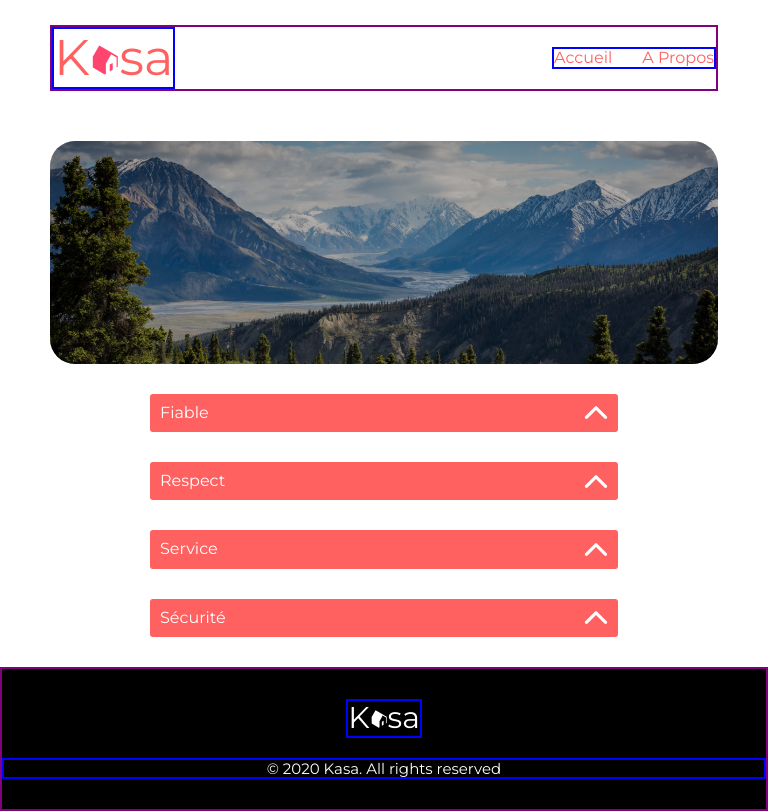
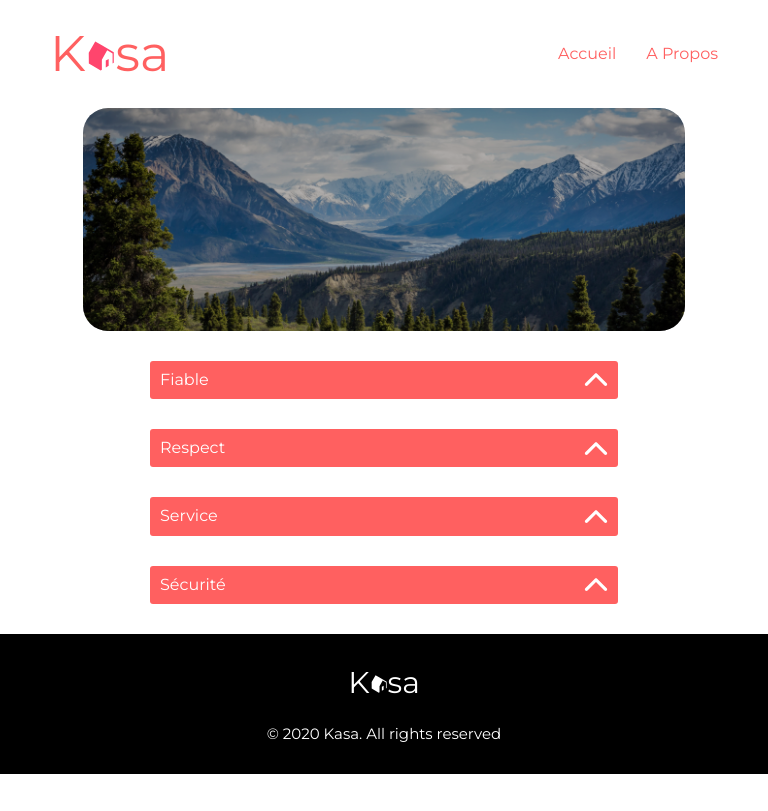
Before and after one commit to matthieuClio/Kasa, a React (Vite) app: page /a-propos in a window 768 px wide. Built offline with nearby package versions, Linux system fonts and the light colour scheme.

Commit message:
Fix (home) : issue with responsive design mobile tablet.

```diff
--- a/src/assets/sass/base/base.scss
+++ b/src/assets/sass/base/base.scss
@@ -23,6 +23,8 @@
 
 body {
     font-family: "Montserrat", "DM Sans", "sans-serif";
+    max-width: 1400px;
+    margin: auto;
 }
 
 ul {
--- a/src/assets/sass/component/component.scss
+++ b/src/assets/sass/component/component.scss
@@ -61,7 +61,6 @@
 .gallery {
     display: flex;
     position: relative;
-    border: 2px solid purple;
     height: 415px;
     overflow: hidden;
     border-radius: 25px;
@@ -168,7 +167,6 @@
 
 // Details : animation
 .details-information-animation-height-min {
-    height: auto;
     min-height: 150px;
     padding: 20px 10px 20px 10px;
 }
@@ -189,10 +187,15 @@
 // Tablet version
 @media screen and (min-width: 768px) and (max-width: 901px) {
 
+    // Background component
+    .image-container {
+        width: 90%;
+        margin: auto;
+    }
+
     // Thumbnail component
     .thumbnail {
-        margin-top: 0;
-        margin-bottom: 25px;
+        margin: 0 5px 25px 5px;
         width: 300px;
         height: 250px;
 
@@ -208,7 +211,6 @@
     // Background component
     .image-container {
         height: 150px;
-        border: 2px solid purple;
         width: 90%;
         margin: auto;
         margin-top: 25px;
@@ -222,7 +224,6 @@
 
     // Thumbnail component
     .thumbnail {
-        border: 2px solid red;
         margin-top: 0;
         margin-bottom: 25px;
         width: 300px;
--- a/src/assets/sass/layout/layout.scss
+++ b/src/assets/sass/layout/layout.scss
@@ -1,6 +1,5 @@
 // Header component
 .navigation {
-    border: 2px solid purple;
     display: flex;
     justify-content: space-between;
     align-items: center;
@@ -8,7 +7,6 @@
     margin: 25px 50px 25px 50px;
 
     &__logo {
-        border: 2px solid blue;
         font-size: 50px;
 
         &__house {
@@ -19,7 +17,6 @@
     }
 
     &__link {
-        border: 2px solid blue;
         display: flex;
         color: $navigation-primary;
 
@@ -41,7 +38,6 @@
 
 // Footer component
 .footer {
-    border: 2px solid purple;
     display: flex;
     flex-wrap: wrap;
     justify-content: center;
@@ -52,7 +48,6 @@
     color: $footer-secondary;
 
     &__logo {
-        border: 2px solid blue;
         font-size: 30px;
         font-weight: normal;
 
@@ -63,7 +58,6 @@
     }
 
     &__copyright {
-        border: 2px solid blue;
         width: 100%;
         font-size: 15px;
         text-align: center;
--- a/src/assets/sass/pages/page.scss
+++ b/src/assets/sass/pages/page.scss
@@ -5,10 +5,19 @@
     &__container {
         display: flex;
         flex-wrap: wrap;
+        justify-content: center;
         margin: 50px 0 50px 0;
-        padding: 35px 50px 50px 50px;
+        padding: 35px 25px 50px 25px;
         border-radius: 25px;
         background-color: $home-page-container;
+        border: 2px solid green;
+
+        &__accomodations {
+            display: flex;
+            flex-wrap: wrap;
+            border: 2px solid purple;
+            width: 1062px;
+        }
     }
 }
 
@@ -17,7 +26,6 @@
     margin: 0 50px 0 50px;
 
     &__informations {
-        border: 2px solid purple;
         display: flex;
         flex-wrap: wrap;
         justify-content: space-between;
@@ -39,7 +47,6 @@
                 display: flex;
                 flex-wrap: wrap;
                 align-items: center;
-                border: 2px solid green;
 
                 &__image {
                     width: 64px;
@@ -51,14 +58,12 @@
     }
 
     &__main-details-container {
-        border: 2px solid purple;
         display: flex;
         flex-wrap: wrap;
         justify-content: space-between;
         margin-bottom: 40px;
 
         &__details-container {
-            border: 2px solid blue;
             width: 45%;
         }
     }
@@ -110,16 +115,20 @@
             margin: 0;
             width: 100%;
             justify-content: center;
+            padding: 35px 25px 50px 25px;
 
             &__container {
-                flex-direction: column;
-                align-items: center;
                 padding: 0;
                 margin: 0;
                 margin: auto;
                 margin-top: 25px;
                 width: 90%;
-                background-color: transparent;
+                // background-color: transparent;
+
+                &__accomodations {
+                    justify-content: center;
+                    width: 90%;
+                }
             }
         }
 
@@ -170,26 +179,26 @@
     // Home page
     .home {
         margin: 0;
-        width: 100%;
-        justify-content: center;
 
         &__container {
-            flex-direction: column;
-            align-items: center;
             padding: 0;
             margin: 0;
             margin: auto;
             margin-top: 25px;
             width: 90%;
             background-color: transparent;
-            border: 2px solid green;
+
+            &__accomodations {
+                flex-direction: column;
+                align-items: center;
+                width: 100%;
+            }
         }
     }
 
     // Accomodation page
     .accomodation {
         margin: 0;
-        border: 2px solid red;
         width: 90%;
         margin: auto;
 
@@ -203,7 +212,6 @@
             &__container {
                 display: flex;
                 justify-content: space-between;
-                border: 2px solid orange;
                 align-items: center;
                 margin-top: 25px;
 
--- a/src/page/Home.jsx
+++ b/src/page/Home.jsx
@@ -19,6 +19,7 @@ export default function Home () {
 
         {/* Picture cover */}
         <div className="home__container">
+          <div className="home__container__accomodations">
             {
               data.map((element) => (
                 <Link to={`accomodation/${element.id}`} key={element.id}>
@@ -30,6 +31,7 @@ export default function Home () {
               ))
             }
           </div>
+        </div>
       </main>
     </>
   )
```
Lines whose indentation alone changed are shown as unchanged.
